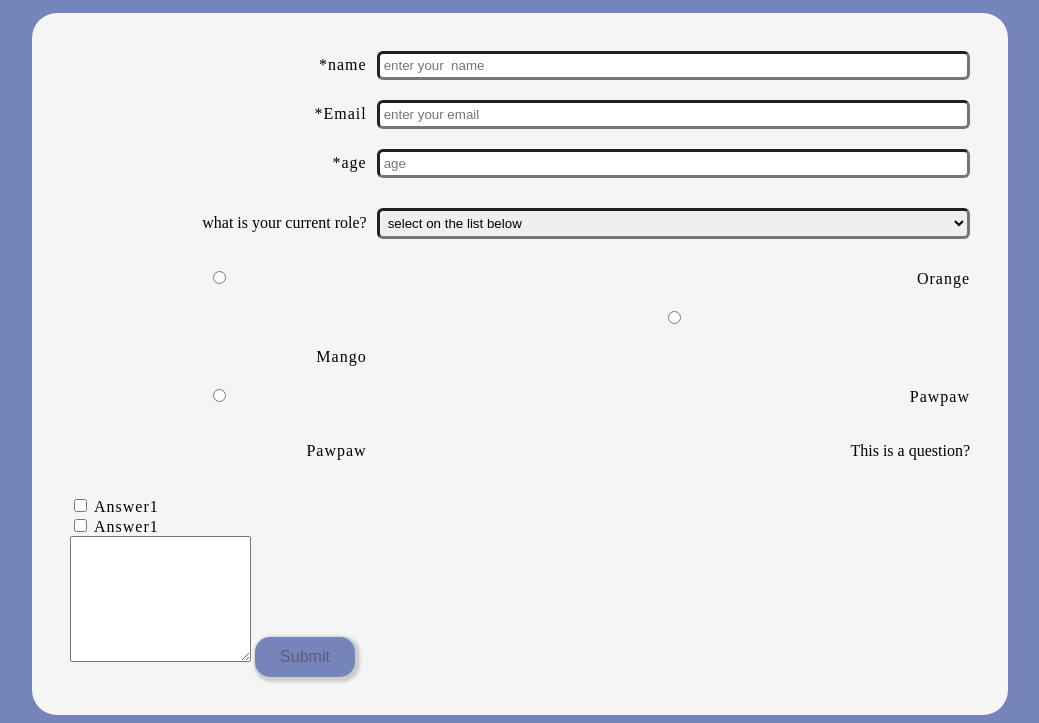
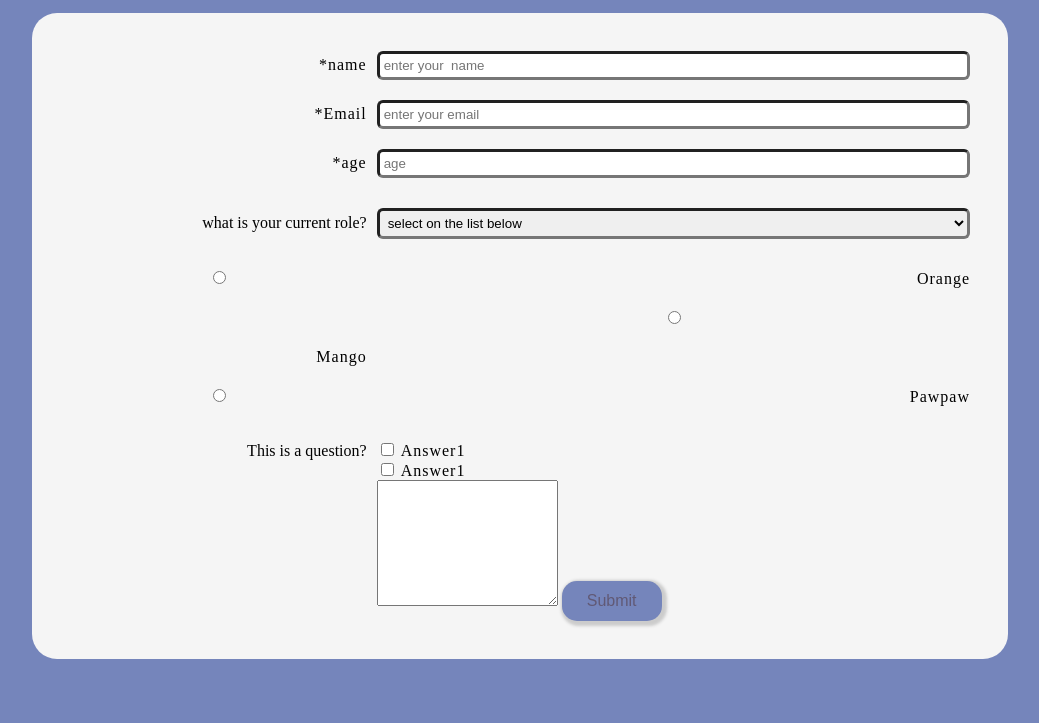
Before and after one commit to rotshidzw/Review, a website: page index.html in a window 1280 px wide. Shown: the part 101-824 px from the top of the page, without its empty margins (120-1159 px from the left). After the commit the page ends 800 px from the top, so only its background shows below. Drawn offline with Linux system fonts and the light colour scheme.

Commit message:
editing html file

```diff
--- a/index.html
+++ b/index.html
@@ -41,8 +41,7 @@
   <input type="radio" id="css" name="fav_fruit" value="Mango">
   <label for="css">Mango</label><br>
   <input type="radio" id="javascript" name="fav_fruit" value="Pawpaw">
-  <label for="javascript">Pawpaw</label></div>
-  <label for="javascript">Pawpaw</label></div>
+  <label for="javascript">Pawpaw</label></div></div>
 </select>
 <p>This is a question?</p>
 <div class="checkbox-container">
```
